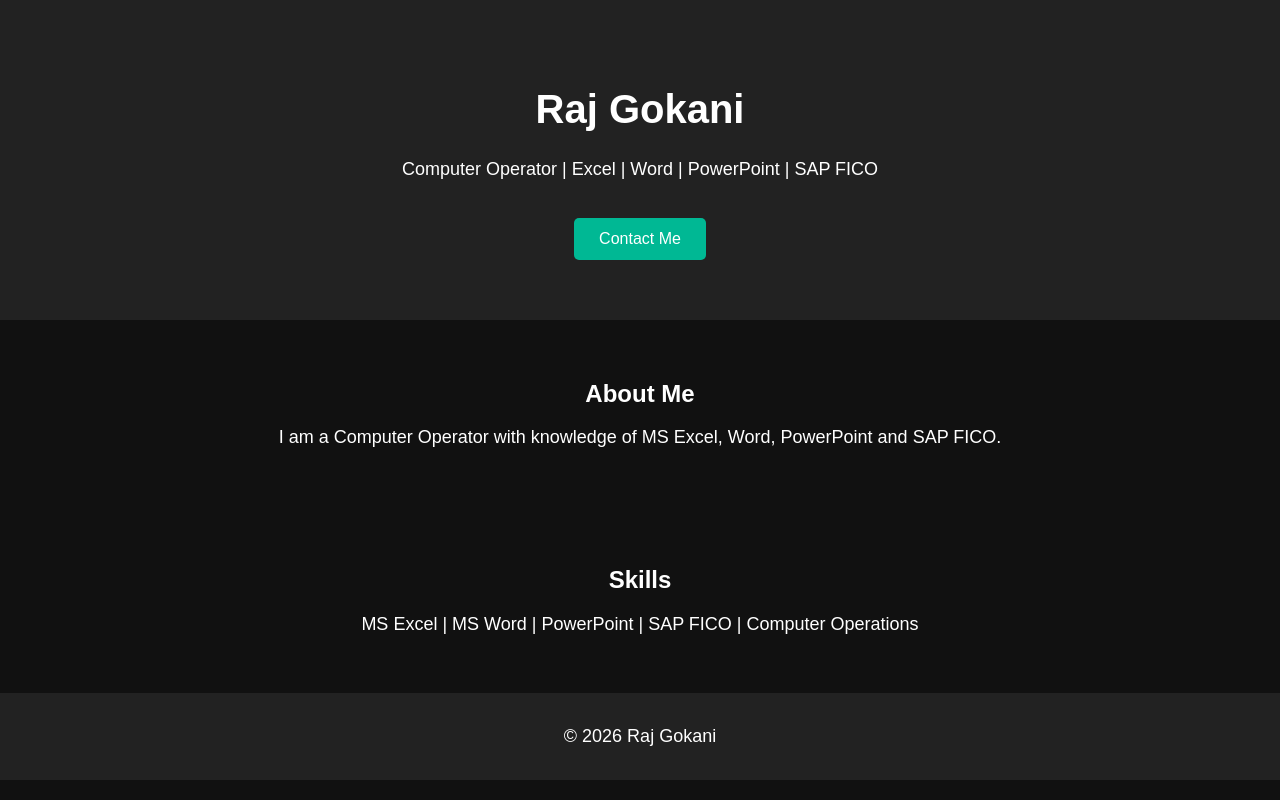
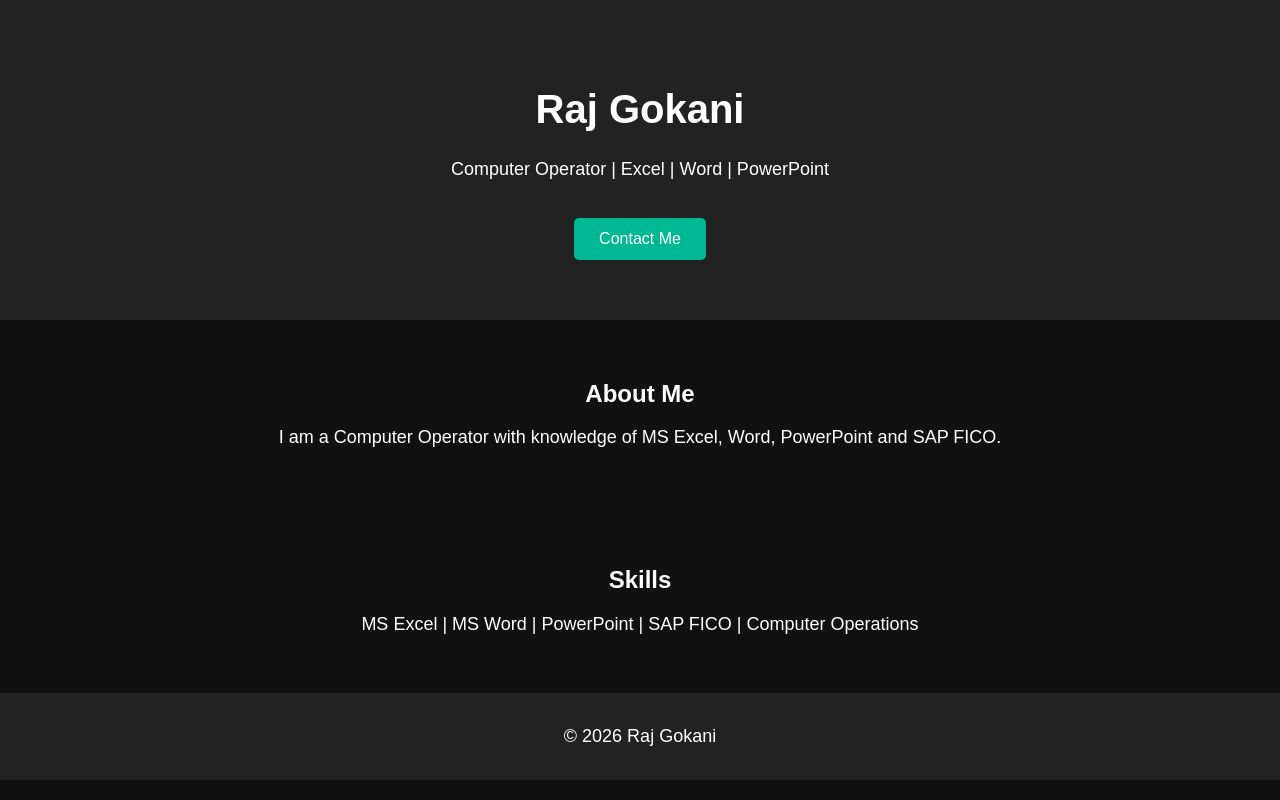
Before and after one commit to rajgokani2002/Portfolio, a plain HTML site: page index.html in a window 1280 px wide. Drawn offline with Linux system fonts and the light colour scheme.

Commit message:
Update index.html

```diff
--- a/index.html
+++ b/index.html
@@ -44,7 +44,7 @@ footer{
 
 <header>
 <h1>Raj Gokani</h1>
-<p>Computer Operator | Excel | Word | PowerPoint | SAP FICO</p>
+<p>Computer Operator | Excel | Word | PowerPoint</p>
 <a href="mailto:your@email.com" class="btn">Contact Me</a>
 </header>
 
```
